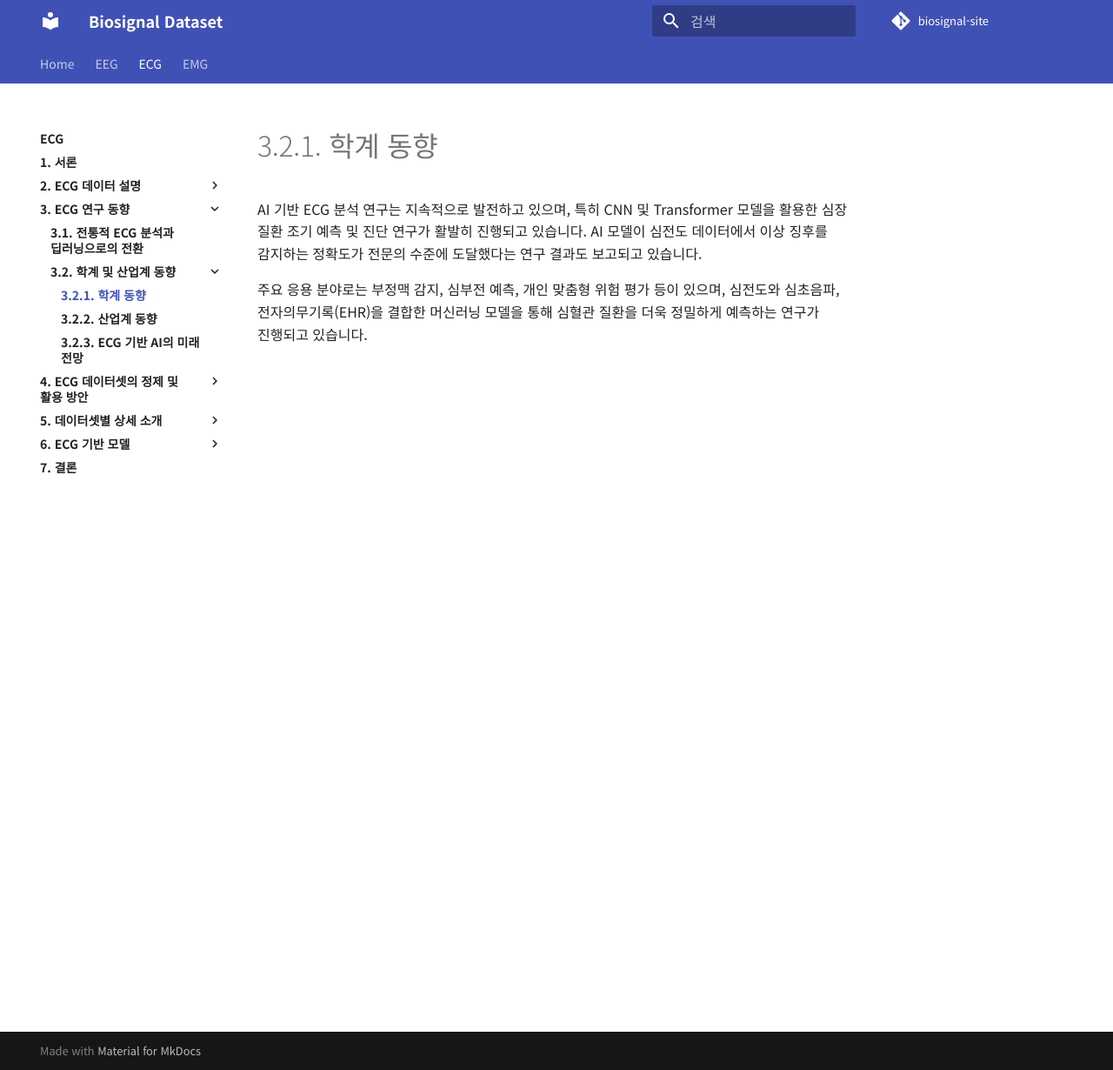
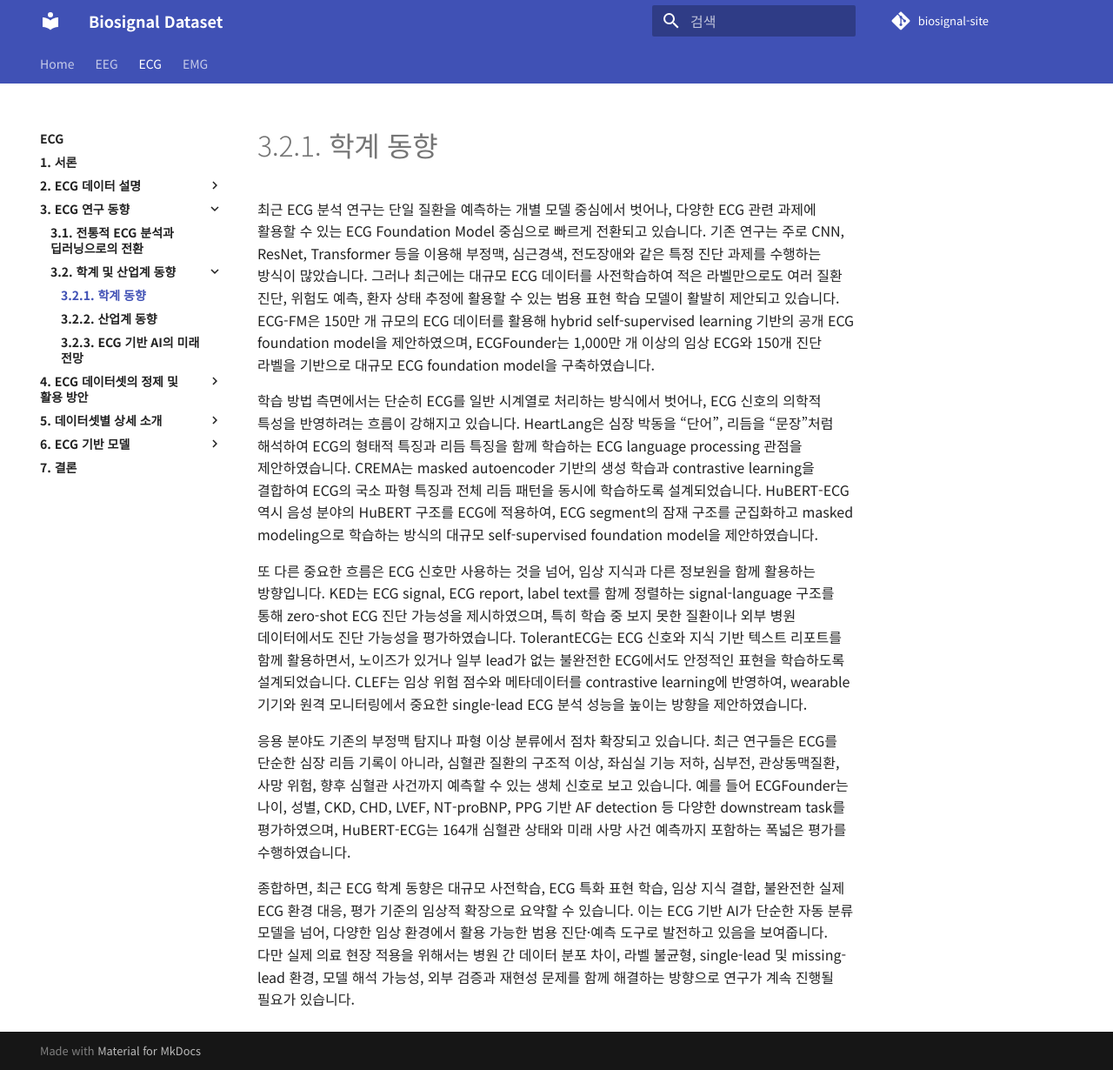
Before and after one commit to iwantjeonyeok/biosignal-site, an MkDocs documentation site: the page built from docs/ecg/3-ecg-연구-동향/3-2-학계-및-산업계-동향/3-2-1-학계-동향.md, in a window 1280 px wide and 1230 px high. Shown: the whole window at 87% size. Built offline with MkDocs 1.6.1 and Material for MkDocs 9.7.7, drawn with Linux system fonts in a browser that asks for light colours; comment, search, counter and statistics services are not loaded.

Commit message:
Update 3-2-1-학계-동향.md

```diff
--- a/docs/ecg/3-ecg-연구-동향/3-2-학계-및-산업계-동향/3-2-1-학계-동향.md
+++ b/docs/ecg/3-ecg-연구-동향/3-2-학계-및-산업계-동향/3-2-1-학계-동향.md
@@ -1,6 +1,11 @@
 # 3.2.1. 학계 동향
 
+최근 ECG 분석 연구는 단일 질환을 예측하는 개별 모델 중심에서 벗어나, 다양한 ECG 관련 과제에 활용할 수 있는 ECG Foundation Model 중심으로 빠르게 전환되고 있습니다. 기존 연구는 주로 CNN, ResNet, Transformer 등을 이용해 부정맥, 심근경색, 전도장애와 같은 특정 진단 과제를 수행하는 방식이 많았습니다. 그러나 최근에는 대규모 ECG 데이터를 사전학습하여 적은 라벨만으로도 여러 질환 진단, 위험도 예측, 환자 상태 추정에 활용할 수 있는 범용 표현 학습 모델이 활발히 제안되고 있습니다. ECG-FM은 150만 개 규모의 ECG 데이터를 활용해 hybrid self-supervised learning 기반의 공개 ECG foundation model을 제안하였으며, ECGFounder는 1,000만 개 이상의 임상 ECG와 150개 진단 라벨을 기반으로 대규모 ECG foundation model을 구축하였습니다.
 
-AI 기반 ECG 분석 연구는 지속적으로 발전하고 있으며, 특히 CNN 및 Transformer 모델을 활용한 심장 질환 조기 예측 및 진단 연구가 활발히 진행되고 있습니다. AI 모델이 심전도 데이터에서 이상 징후를 감지하는 정확도가 전문의 수준에 도달했다는 연구 결과도 보고되고 있습니다.
+학습 방법 측면에서는 단순히 ECG를 일반 시계열로 처리하는 방식에서 벗어나, ECG 신호의 의학적 특성을 반영하려는 흐름이 강해지고 있습니다. HeartLang은 심장 박동을 “단어”, 리듬을 “문장”처럼 해석하여 ECG의 형태적 특징과 리듬 특징을 함께 학습하는 ECG language processing 관점을 제안하였습니다. CREMA는 masked autoencoder 기반의 생성 학습과 contrastive learning을 결합하여 ECG의 국소 파형 특징과 전체 리듬 패턴을 동시에 학습하도록 설계되었습니다. HuBERT-ECG 역시 음성 분야의 HuBERT 구조를 ECG에 적용하여, ECG segment의 잠재 구조를 군집화하고 masked modeling으로 학습하는 방식의 대규모 self-supervised foundation model을 제안하였습니다.
 
-주요 응용 분야로는 부정맥 감지, 심부전 예측, 개인 맞춤형 위험 평가 등이 있으며, 심전도와 심초음파, 전자의무기록(EHR)을 결합한 머신러닝 모델을 통해 심혈관 질환을 더욱 정밀하게 예측하는 연구가 진행되고 있습니다.
+또 다른 중요한 흐름은 ECG 신호만 사용하는 것을 넘어, 임상 지식과 다른 정보원을 함께 활용하는 방향입니다. KED는 ECG signal, ECG report, label text를 함께 정렬하는 signal-language 구조를 통해 zero-shot ECG 진단 가능성을 제시하였으며, 특히 학습 중 보지 못한 질환이나 외부 병원 데이터에서도 진단 가능성을 평가하였습니다. TolerantECG는 ECG 신호와 지식 기반 텍스트 리포트를 함께 활용하면서, 노이즈가 있거나 일부 lead가 없는 불완전한 ECG에서도 안정적인 표현을 학습하도록 설계되었습니다. CLEF는 임상 위험 점수와 메타데이터를 contrastive learning에 반영하여, wearable 기기와 원격 모니터링에서 중요한 single-lead ECG 분석 성능을 높이는 방향을 제안하였습니다.
+
+응용 분야도 기존의 부정맥 탐지나 파형 이상 분류에서 점차 확장되고 있습니다. 최근 연구들은 ECG를 단순한 심장 리듬 기록이 아니라, 심혈관 질환의 구조적 이상, 좌심실 기능 저하, 심부전, 관상동맥질환, 사망 위험, 향후 심혈관 사건까지 예측할 수 있는 생체 신호로 보고 있습니다. 예를 들어 ECGFounder는 나이, 성별, CKD, CHD, LVEF, NT-proBNP, PPG 기반 AF detection 등 다양한 downstream task를 평가하였으며, HuBERT-ECG는 164개 심혈관 상태와 미래 사망 사건 예측까지 포함하는 폭넓은 평가를 수행하였습니다.
+
+종합하면, 최근 ECG 학계 동향은 대규모 사전학습, ECG 특화 표현 학습, 임상 지식 결합, 불완전한 실제 ECG 환경 대응, 평가 기준의 임상적 확장으로 요약할 수 있습니다. 이는 ECG 기반 AI가 단순한 자동 분류 모델을 넘어, 다양한 임상 환경에서 활용 가능한 범용 진단·예측 도구로 발전하고 있음을 보여줍니다. 다만 실제 의료 현장 적용을 위해서는 병원 간 데이터 분포 차이, 라벨 불균형, single-lead 및 missing-lead 환경, 모델 해석 가능성, 외부 검증과 재현성 문제를 함께 해결하는 방향으로 연구가 계속 진행될 필요가 있습니다.
```
